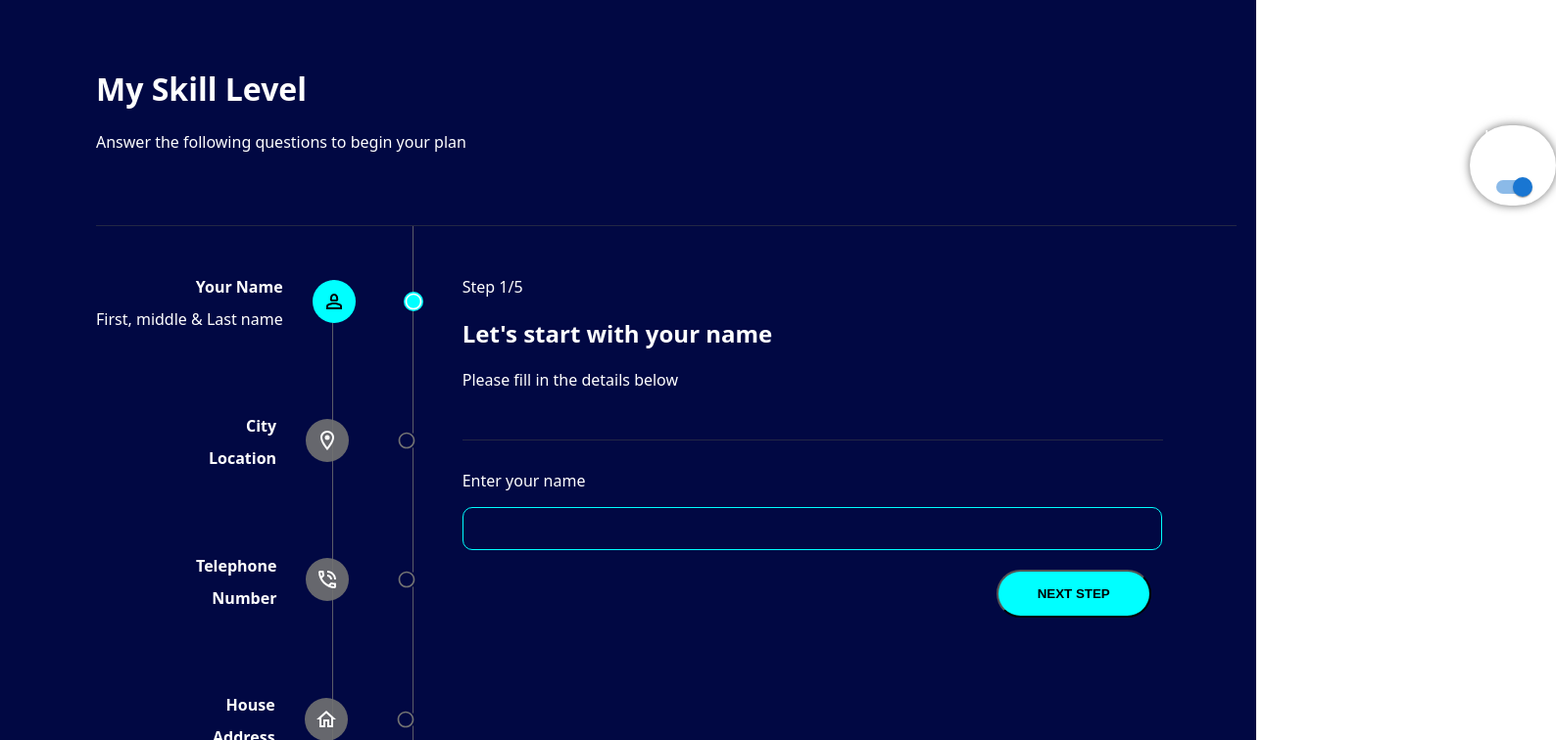
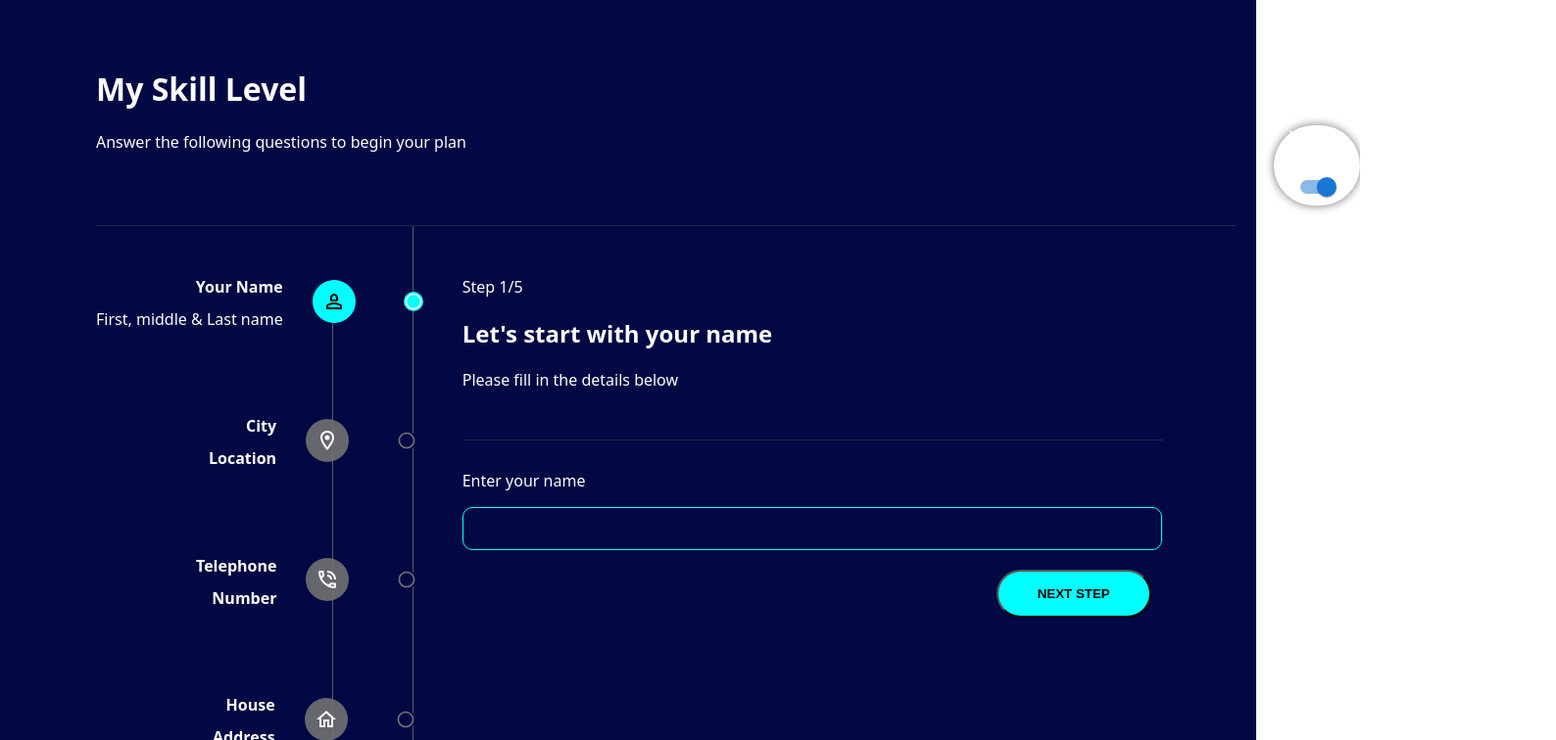
Before and after one commit to Earthfill/JCEC, a React (Vite) app: page / in a window 1280 px wide. Shown: the top 756 px of the page at 98% size, 1588 px wide, since content can reach past the window. Built offline with nearby package versions, Linux system fonts and the light colour scheme.

Commit message:
jcec dual completed

```diff
--- a/src/index.css
+++ b/src/index.css
@@ -27,7 +27,7 @@
 .header--button {
   display: inline;
   position: absolute;
-  left: 1500px;
+  left: 1300px;
   top: 128px;
   border-radius: 50px;
   padding: 0 15px;
```
